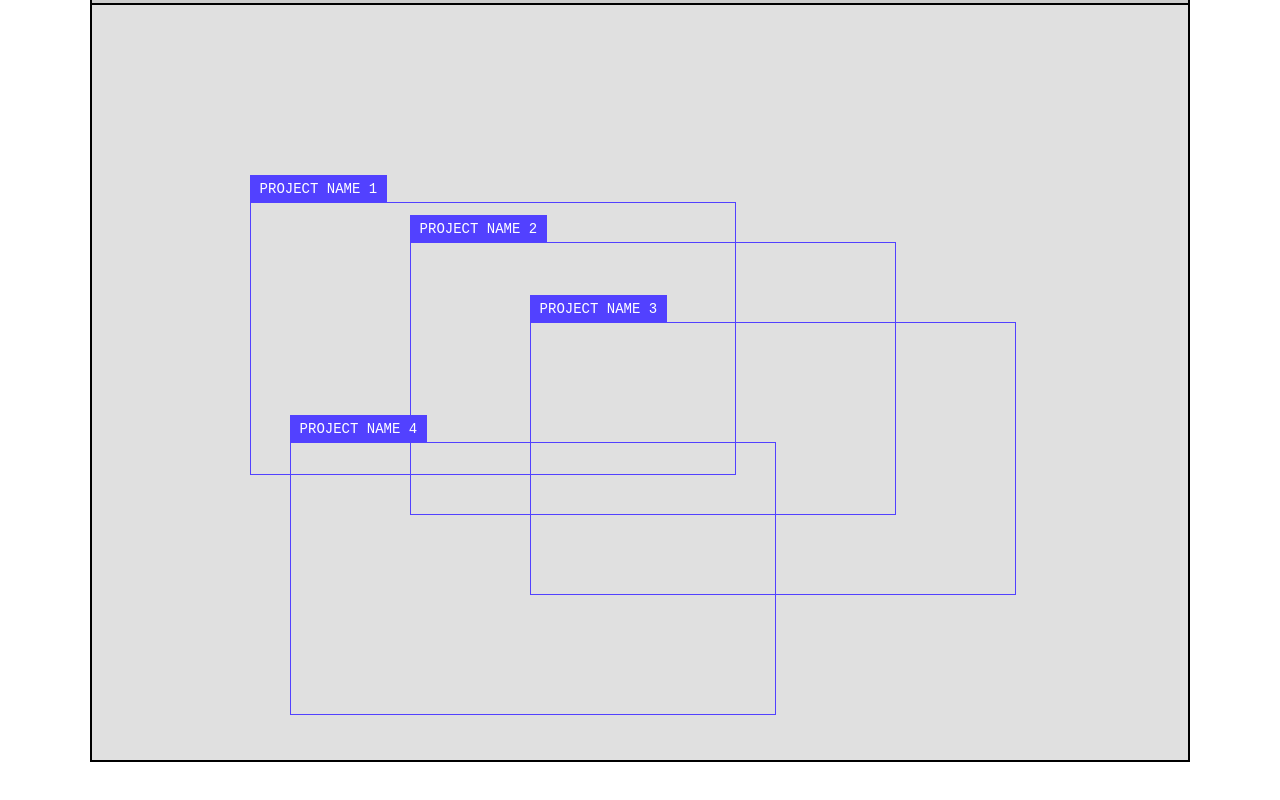
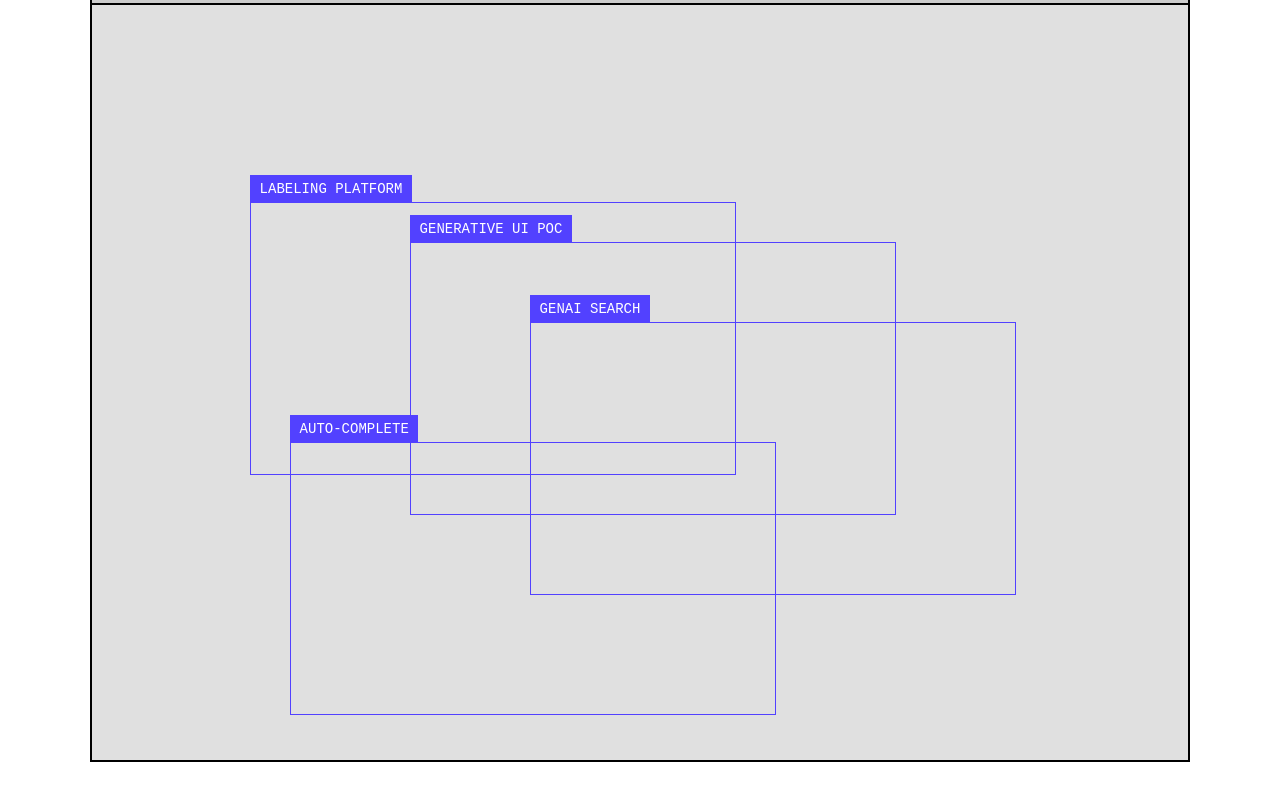
Before and after one commit to dd-qiulin-jolly/teamWebsite, a Next.js app in the folder my-app/: page / in a window 1280 px wide. Shown: the part 1261-2061 px from the top of the page. Built offline with nearby package versions, Linux system fonts and the light colour scheme.

Commit message:
try this

```diff
--- a/my-app/src/app/page.tsx
+++ b/my-app/src/app/page.tsx
@@ -724,10 +724,10 @@ function DraggableProjects() {
 		};
 	});
 	const projects = [
-		"PROJECT NAME 1",
-		"PROJECT NAME 2",
-		"PROJECT NAME 3",
-		"PROJECT NAME 4",
+		"Labeling Platform",
+		"Generative UI PoC",
+		"GenAI Search",
+		"Auto-complete",
 	];
 	// 16:9 ratio, smaller (x0.8), less structured layout
 	const frameW = 607 * 0.8; // ~486
```
